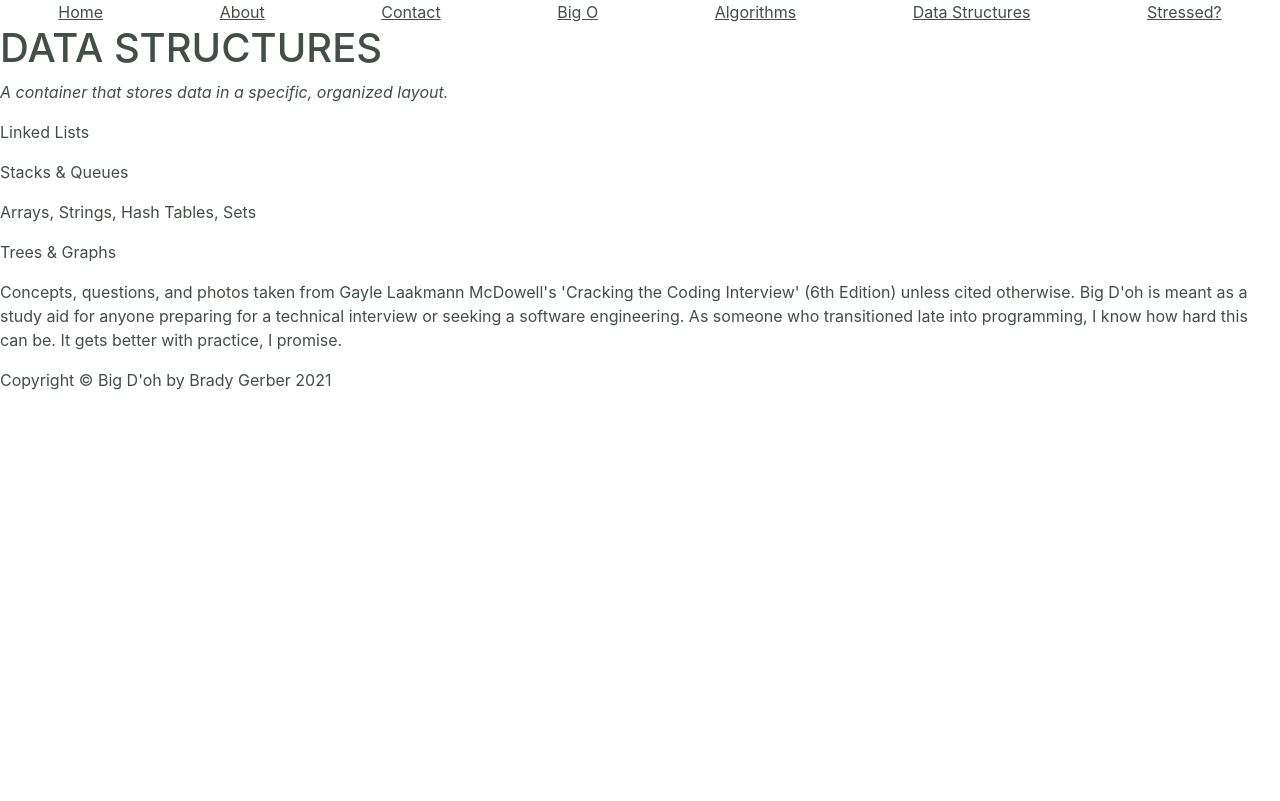
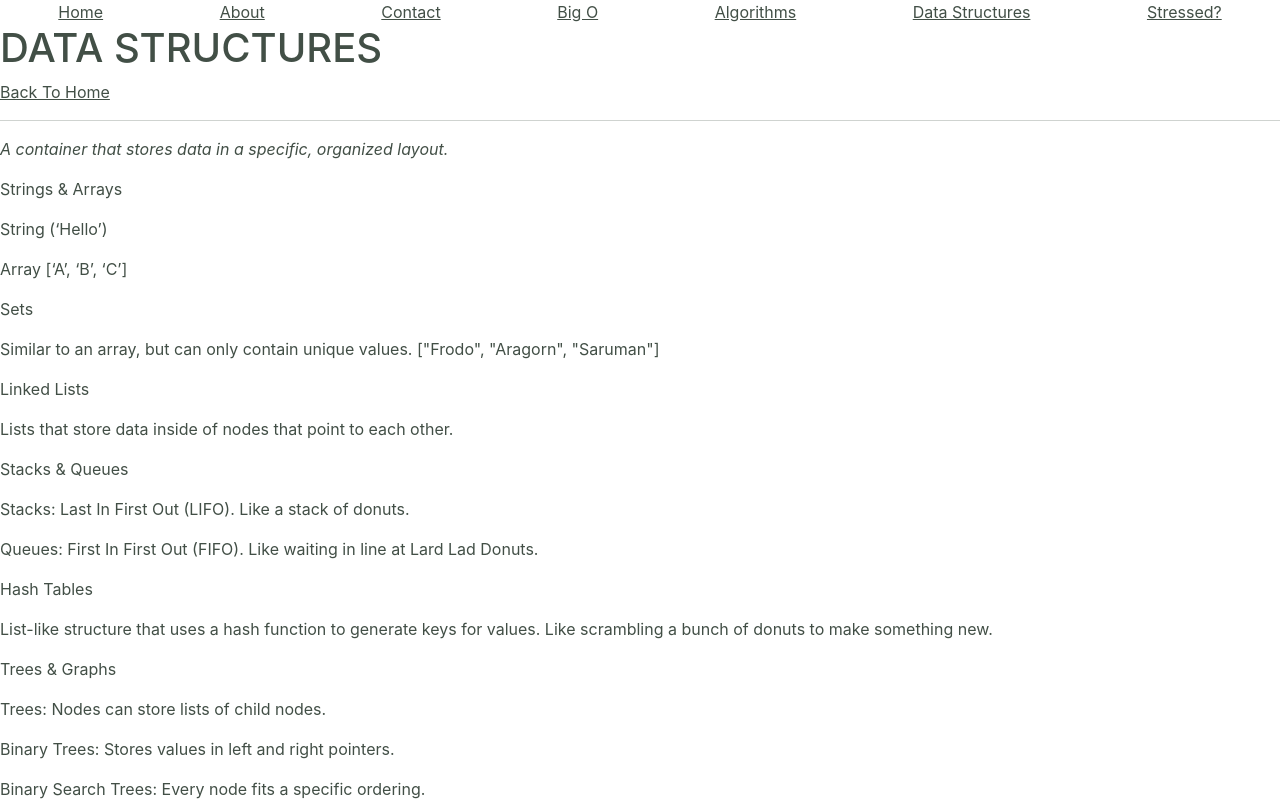
Before and after one commit to bg-write/big-doh, a React (Create React App) app: page /data-structures in a window 1280 px wide. Shown: the top 801 px of the page. Built offline with nearby package versions, Linux system fonts and the light colour scheme.

Commit message:
Add first draft copy of data structures

```diff
--- a/src/components/BigO.jsx
+++ b/src/components/BigO.jsx
@@ -9,7 +9,9 @@ function BigO() {
 				<Link to="/">Back To Home</Link>
 			</div>
 			<hr />
-			<p>Measures an algorithm’s big-picture efficiency.</p>
+			<p>
+				<i>Measures an algorithm’s big-picture efficiency.</i>
+			</p>
 			<p>
 				Big O Complexity: based on run time (how many steps does an algorithm
 				have to take) and space complexity (an algorithm’s memory/RAM cost).
--- a/src/components/DataStructures.jsx
+++ b/src/components/DataStructures.jsx
@@ -1,16 +1,45 @@
 import React from 'react';
+import { Link } from 'react-router-dom';
 
 function DataStructures() {
 	return (
 		<div>
 			<h1>DATA STRUCTURES</h1>
+			<div>
+				<Link to="/">Back To Home</Link>
+			</div>
+			<hr />
 			<p>
 				<i>A container that stores data in a specific, organized layout.</i>
 			</p>
+			<p>Strings & Arrays</p>
+			<p>String (‘Hello’)</p>
+			<p>Array [‘A’, ‘B’, ‘C’]</p>
+			<p>Sets</p>
+			<p>
+				Similar to an array, but can only contain unique values. ["Frodo",
+				"Aragorn", "Saruman"]
+			</p>
 			<p>Linked Lists</p>
+			<p>Lists that store data inside of nodes that point to each other.</p>
 			<p>Stacks & Queues</p>
-			<p>Arrays, Strings, Hash Tables, Sets</p>
+			<p>Stacks: Last In First Out (LIFO). Like a stack of donuts.</p>
+			<p>
+				Queues: First In First Out (FIFO). Like waiting in line at Lard Lad
+				Donuts.
+			</p>
+			<p>Hash Tables</p>
+			<p>
+				List-like structure that uses a hash function to generate keys for
+				values. Like scrambling a bunch of donuts to make something new.
+			</p>
 			<p>Trees & Graphs</p>
+			<p>Trees: Nodes can store lists of child nodes.</p>
+			<p>Binary Trees: Stores values in left and right pointers.</p>
+			<p>Binary Search Trees: Every node fits a specific ordering.</p>
+			<p>Trie: Can only store alphabetical data.</p>
+			<p>Graphs: Any node can have multiple edges to other nodes.</p>
+			<hr />
 		</div>
 	);
 }
```
